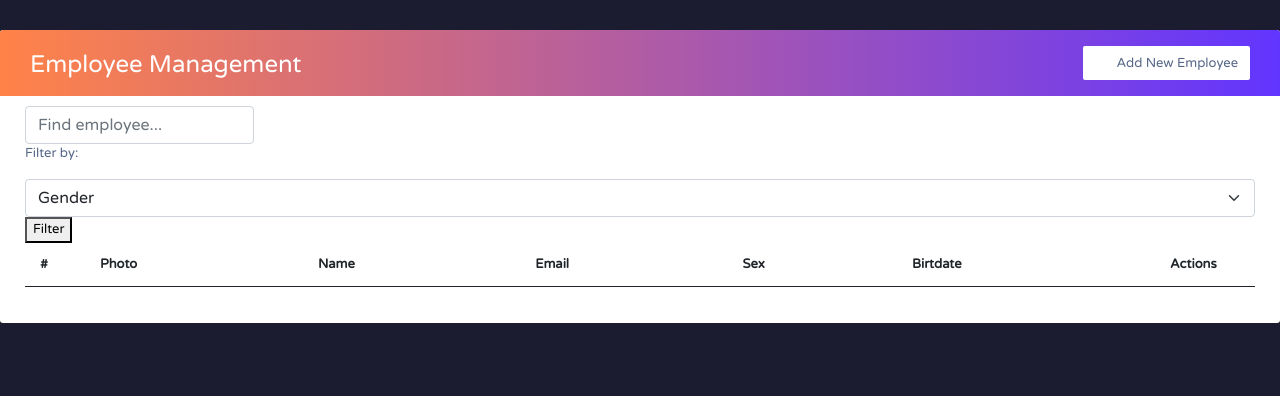
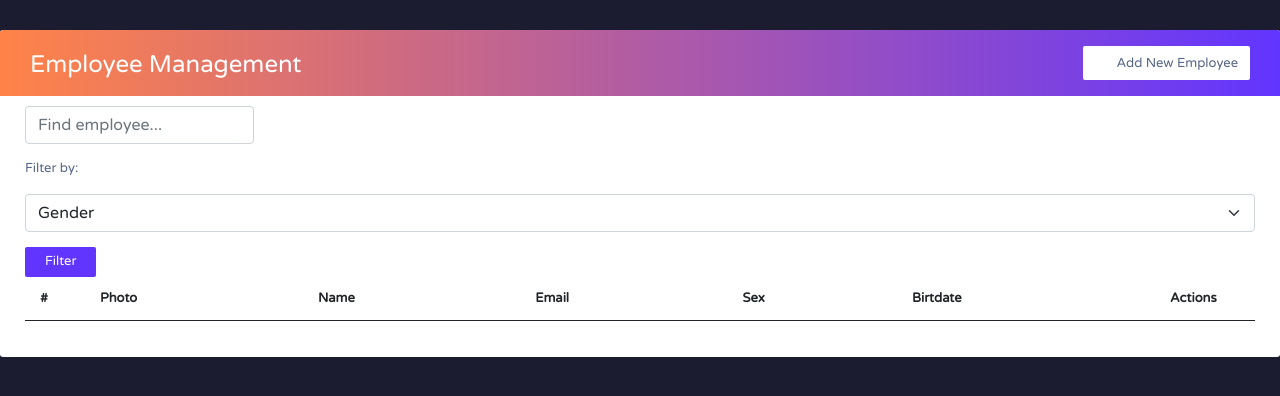
Before and after one commit to agnm01/CMS-Big-Brother, a Vue app: page / in a window 1280 px wide. Shown: the top 396 px of the page. Built offline with nearby package versions, Linux system fonts and the light colour scheme.

Commit message:
Added general styling rules for Employees and Modal components + extra rule for FilterBy component

```diff
--- a/src/components/Employees.vue
+++ b/src/components/Employees.vue
@@ -18,8 +18,7 @@
 <script></script>
 
 <style scoped>
-table.table tr th,
-table.table tr td {
+table.table tr th, table.table tr td {
     border-color: #e9e9e9;
     padding: 12px 15px;
     vertical-align: middle;
--- a/src/components/FilterBy.vue
+++ b/src/components/FilterBy.vue
@@ -9,4 +9,21 @@
 
 <script></script>
 
-<style scoped></style>
+<style scoped>
+.sort-description {
+    margin-top: 15px;
+}
+.filter-button {
+    background-color: #6235ff;
+    color: #fff;
+    width: fit-content;
+    padding: 5px 20px;
+    margin-top: 15px;
+    border: none;
+    border-radius: 2px;
+}
+
+.filter-button:hover {
+    background-color: #ff8348;
+}
+</style>
--- a/src/components/Modal.vue
+++ b/src/components/Modal.vue
@@ -54,4 +54,24 @@
 
 <script></script>
 
-<style scoped></style>
+<style scoped>
+.modal-cancel-btn {
+    background-color: #6235ff;
+    color: #fff;
+    width: fit-content;
+    padding: 5px 20px;
+    margin-top: 15px;
+    border: none;
+    border-radius: 2px;
+}
+
+.modal-add-btn {
+    background-color: #ff8348;
+    color: #fff;
+    width: fit-content;
+    padding: 5px 20px;
+    margin-top: 15px;
+    border: none;
+    border-radius: 2px;
+}
+</style>
```
